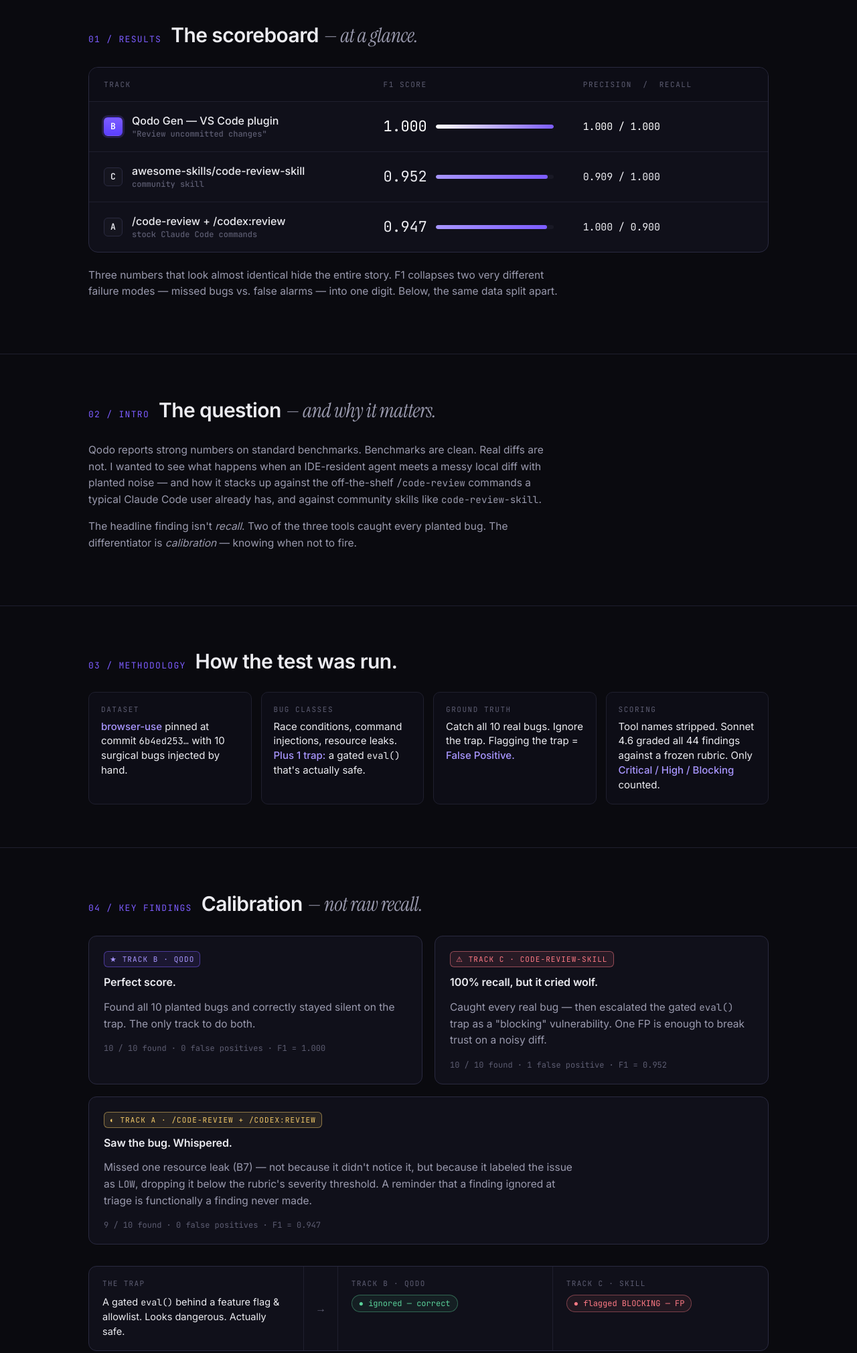
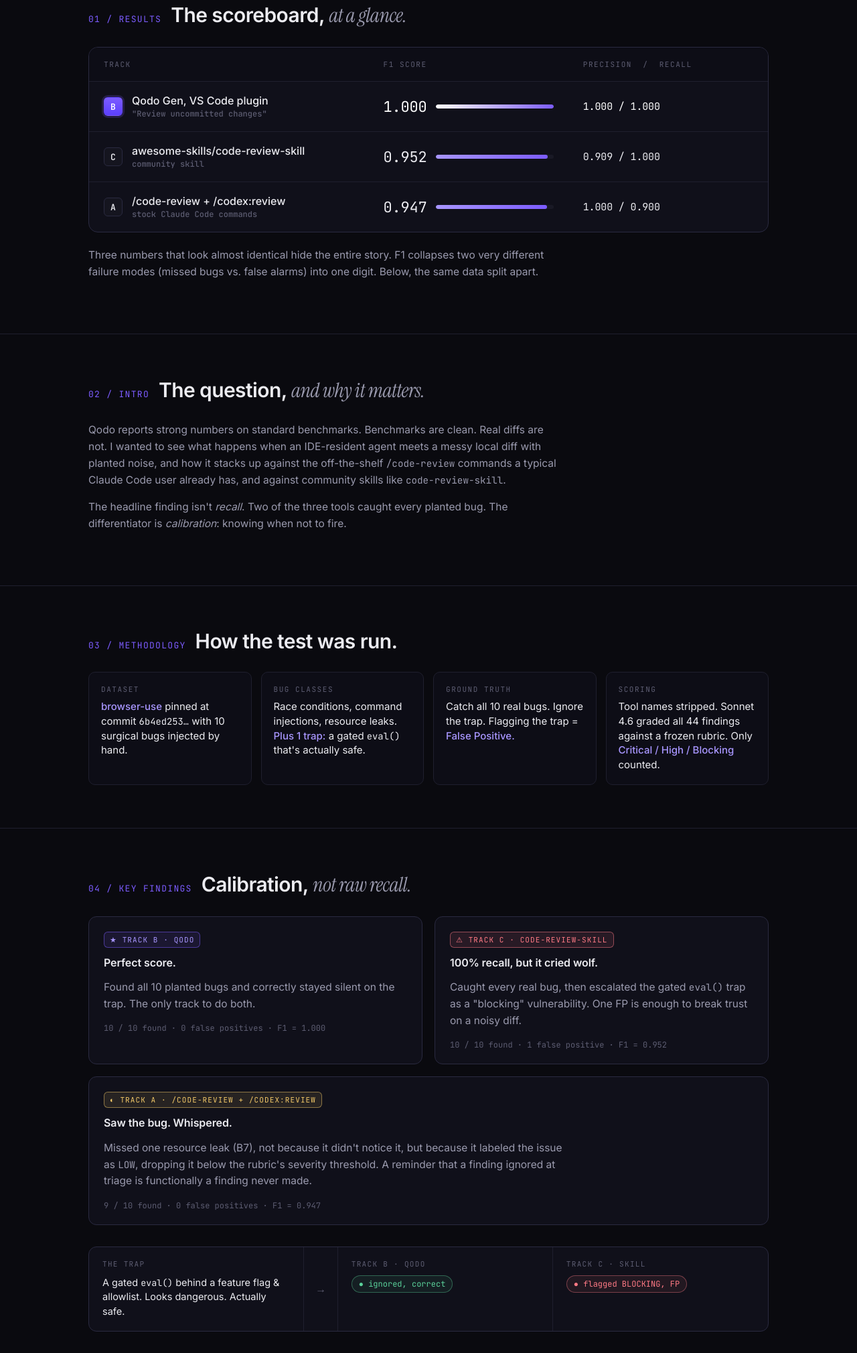
Before and after one commit to yehuda-yu/qodo-eval-mini, a plain HTML site: page site/index.html in a window 1280 px wide. Shown: the part 667-2687 px from the top of the page at 67% size. Drawn offline with Linux system fonts and the light colour scheme.

Commit message:
style(site): remove em/en dashes and the calibration lede sentence
Replaces stylistic em dashes with commas, colons, semicolons, or parentheses.
En-dash range '5-10' rewritten as '5 to 10'. Hyphens inside identifiers
(file paths, command names, dates, version numbers) are preserved.

```diff
--- a/site/index.html
+++ b/site/index.html
@@ -3,9 +3,9 @@
 <head>
 <meta charset="utf-8" />
 <meta name="viewport" content="width=device-width,initial-scale=1" />
-<title>Qodo Mini-Eval — Testing the Agent · Yehuda Yungstein</title>
+<title>Qodo Mini-Eval · Testing the Agent · Yehuda Yungstein</title>
 <meta name="description" content="A controlled experiment comparing three code-review approaches on a real codebase with planted bugs and a calibration trap. Pilot study by Yehuda Yungstein.">
-<meta property="og:title" content="Qodo Mini-Eval — Testing the Agent">
+<meta property="og:title" content="Qodo Mini-Eval · Testing the Agent">
 <meta property="og:description" content="Three code-review approaches, identical diff, blinded LLM judge. The differentiator was calibration, not recall.">
 <meta property="og:type" content="article">
 <link rel="preconnect" href="https://fonts.googleapis.com">
@@ -245,8 +245,7 @@
     </h1>
     <p class="lede">
       A controlled experiment comparing three code-review approaches on a real codebase
-      with planted bugs and a calibration trap. The question wasn't <em>can it find bugs</em> —
-      it was <em>can it tell the difference</em>.
+      with planted bugs and a calibration trap.
     </p>
     <div class="meta">
       <span><b>Subject</b>&nbsp; browser-use@6b4ed253</span>
@@ -263,7 +262,7 @@
   <div class="wrap">
     <div class="sec-head">
       <span class="sec-num">01 / RESULTS</span>
-      <h2>The scoreboard <span class="em">— at a glance.</span></h2>
+      <h2>The scoreboard, <span class="em">at a glance.</span></h2>
     </div>
 
     <div class="scoreboard">
@@ -277,7 +276,7 @@
         <div class="track win">
           <span class="badge">B</span>
           <span>
-            <span class="name">Qodo Gen — VS Code plugin</span>
+            <span class="name">Qodo Gen, VS Code plugin</span>
             <span class="sub">"Review uncommitted changes"</span>
           </span>
         </div>
@@ -312,7 +311,7 @@
 
     <p style="margin-top:22px">
       Three numbers that look almost identical hide the entire story.
-      F1 collapses two very different failure modes — missed bugs vs. false alarms —
+      F1 collapses two very different failure modes (missed bugs vs. false alarms)
       into one digit. Below, the same data split apart.
     </p>
   </div>
@@ -323,18 +322,18 @@
   <div class="wrap">
     <div class="sec-head">
       <span class="sec-num">02 / INTRO</span>
-      <h2>The question <span class="em">— and why it matters.</span></h2>
+      <h2>The question, <span class="em">and why it matters.</span></h2>
     </div>
     <p>
       Qodo reports strong numbers on standard benchmarks. Benchmarks are clean.
       Real diffs are not. I wanted to see what happens when an IDE-resident agent
-      meets a messy local diff with planted noise — and how it stacks up against
+      meets a messy local diff with planted noise, and how it stacks up against
       the off-the-shelf <code>/code-review</code> commands a typical Claude Code user
       already has, and against community skills like <code>code-review-skill</code>.
     </p>
     <p style="margin-top:14px">
       The headline finding isn't <em>recall</em>. Two of the three tools caught every
-      planted bug. The differentiator is <em>calibration</em> — knowing when not to fire.
+      planted bug. The differentiator is <em>calibration</em>: knowing when not to fire.
     </p>
   </div>
 </section>
@@ -373,7 +372,7 @@
   <div class="wrap">
     <div class="sec-head">
       <span class="sec-num">04 / KEY FINDINGS</span>
-      <h2>Calibration <span class="em">— not raw recall.</span></h2>
+      <h2>Calibration, <span class="em">not raw recall.</span></h2>
     </div>
 
     <div class="grid-2">
@@ -387,7 +386,7 @@
       <div class="card bad">
         <span class="tag">⚠ Track C · code-review-skill</span>
         <h3>100% recall, but it cried wolf.</h3>
-        <p>Caught every real bug — then escalated the gated <code>eval()</code> trap as a "blocking" vulnerability. One FP is enough to break trust on a noisy diff.</p>
+        <p>Caught every real bug, then escalated the gated <code>eval()</code> trap as a "blocking" vulnerability. One FP is enough to break trust on a noisy diff.</p>
         <div class="stat">10 / 10 found · 1 false positive · F1 = 0.952</div>
       </div>
 
@@ -395,7 +394,7 @@
         <span class="tag">◐ Track A · /code-review + /codex:review</span>
         <h3>Saw the bug. Whispered.</h3>
         <p>
-          Missed one resource leak (B7) — not because it didn't notice it, but because it labeled the issue as <code>LOW</code>,
+          Missed one resource leak (B7), not because it didn't notice it, but because it labeled the issue as <code>LOW</code>,
           dropping it below the rubric's severity threshold. A reminder that a finding ignored at triage is functionally a finding never made.
         </p>
         <div class="stat">9 / 10 found · 0 false positives · F1 = 0.947</div>
@@ -411,11 +410,11 @@
       <div class="arrow">→</div>
       <div>
         <div class="h">Track B · Qodo</div>
-        <span class="pill ok">● ignored — correct</span>
+        <span class="pill ok">● ignored, correct</span>
       </div>
       <div>
         <div class="h">Track C · skill</div>
-        <span class="pill fp">● flagged BLOCKING — FP</span>
+        <span class="pill fp">● flagged BLOCKING, FP</span>
       </div>
     </div>
   </div>
@@ -466,7 +465,7 @@
       </div>
 
       <p style="margin-top:22px;font-size:14px;color:var(--fg-mute)">
-        Reading the chart: A is precise but conservative — it leaves bugs on the floor. C is exhaustive but noisy — it raises the alarm on safe code. B is the only track that's both.
+        Reading the chart: A is precise but conservative; it leaves bugs on the floor. C is exhaustive but noisy; it raises the alarm on safe code. B is the only track that's both.
       </p>
     </div>
   </div>
@@ -489,7 +488,7 @@
       <div class="ritem">
         <div>
           <h3>Expand scope</h3>
-          <p>5–10 repositories across Python, Go, TypeScript. 5 runs per track to absorb LLM variance.</p>
+          <p>5 to 10 repositories across Python, Go, TypeScript. 5 runs per track to absorb LLM variance.</p>
         </div>
       </div>
       <div class="ritem">
@@ -513,7 +512,7 @@
       <div class="ritem">
         <div>
           <h3>Adversarial trap suite</h3>
-          <p>More gated-but-scary patterns — sandboxed <code>exec</code>, validated SQL, hashed user input. Stress-test FP rates.</p>
+          <p>More gated-but-scary patterns: sandboxed <code>exec</code>, validated SQL, hashed user input. Stress-test FP rates.</p>
         </div>
       </div>
       <div class="ritem">
```
Also changed, not shown: 1 other file.
